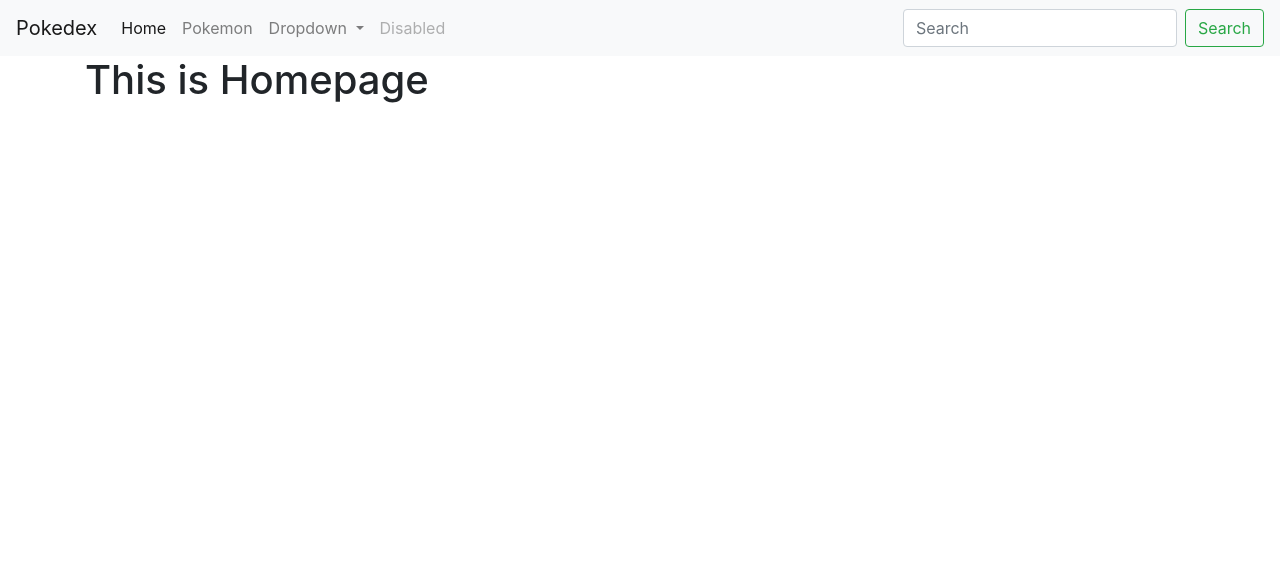
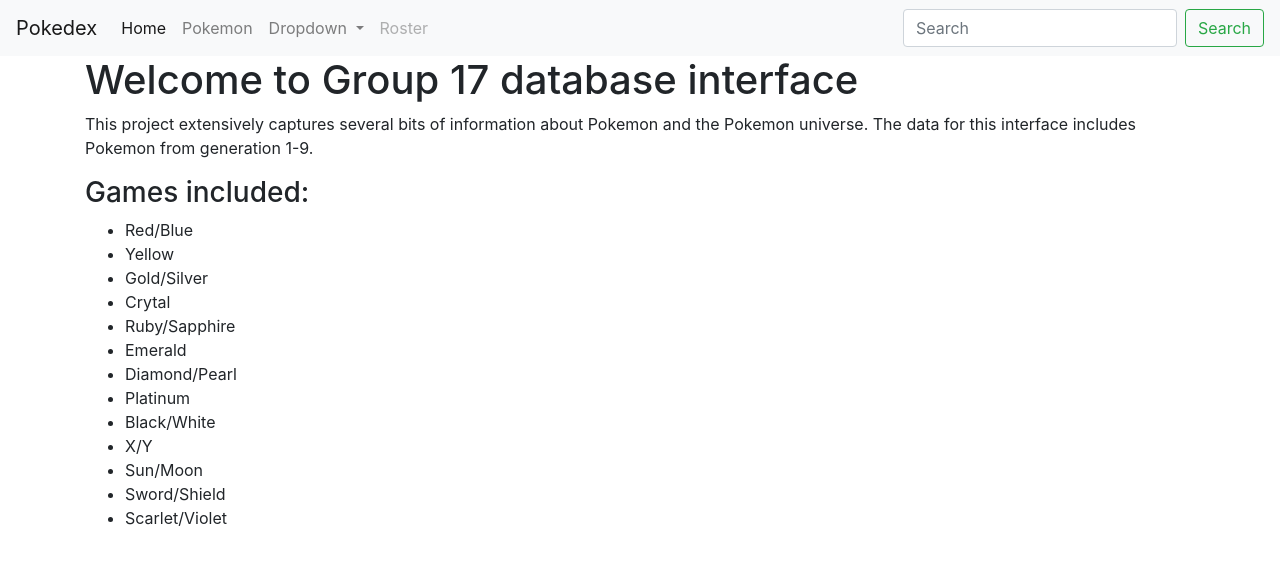
Before and after one commit to castmallards/Pokedex, a Flask app: page / in a window 1280 px wide. Shown: the top 565 px of the page. Run offline with Flask 3, Linux system fonts and the light colour scheme; parts of the project's set-up code (start-up, migrations or seed data) failed here and were passed over; some libraries are stand-ins or nearby versions.

Commit message:
Making Interface

```diff
--- a/Blueprints/__init__.py
+++ b/Blueprints/__init__.py
@@ -1,6 +1,6 @@
 import os
 from flask import Flask
-from .views import views # importing the views.py
+#from .views import views # importing the views.py
 import pymssql
 from pymssql import Error
 import getpass
@@ -8,6 +8,7 @@
 # create flask app
 def create_app():
     app = Flask(__name__)
+    from .views import views # importing the views.py
     app.register_blueprint(views, url_prefix='/')
 
     return app
--- a/Blueprints/templates/homepage.html
+++ b/Blueprints/templates/homepage.html
@@ -2,6 +2,27 @@
 
 {% block content %}
 
-<h1>This is Homepage</h1>
+<h1>Welcome to Group 17 database interface</h1>
+<p>This project extensively captures several bits of information about Pokemon
+    and the Pokemon universe. The data for this interface includes Pokemon from generation
+    1-9.
+</p>
+<h3>Games included:</h3>
+<ul>
+    <li>Red/Blue</li>
+    <li>Yellow</li>
+    <li>Gold/Silver</li>
+    <li>Crytal</li>
+    <li>Ruby/Sapphire</li>
+    <li>Emerald</li>
+    <li>Diamond/Pearl</li>
+    <li>Platinum</li>
+    <li>Black/White</li>
+    <li>X/Y</li>
+    <li>Sun/Moon</li>
+    <li>Sword/Shield</li>
+    <li>Scarlet/Violet</li>
+</ul>
+
 
 {% endblock %}
--- a/Blueprints/templates/pageTemplate.html
+++ b/Blueprints/templates/pageTemplate.html
@@ -1,31 +1,35 @@
 <!DOCTYPE html>
 <html>
+
 <head>
   <meta charset="utf-8">
   <meta name="viewport" content="width=device-width, initial-scale=1, shrink-to-fit=no">
 
   <!-- Bootstrap CSS -->
-    <link rel="stylesheet" href="https://cdn.jsdelivr.net/npm/bootstrap@4.3.1/dist/css/bootstrap.min.css" integrity="sha384-ggOyR0iXCbMQv3Xipma34MD+dH/1fQ784/j6cY/iJTQUOhcWr7x9JvoRxT2MZw1T" crossorigin="anonymous">
+  <link rel="stylesheet" href="https://cdn.jsdelivr.net/npm/bootstrap@4.3.1/dist/css/bootstrap.min.css"
+    integrity="sha384-ggOyR0iXCbMQv3Xipma34MD+dH/1fQ784/j6cY/iJTQUOhcWr7x9JvoRxT2MZw1T" crossorigin="anonymous">
 
 </head>
 
 <body>
   <nav class="navbar navbar-expand-lg navbar-light bg-light">
     <a class="navbar-brand" href="#">Pokedex</a>
-            <button class="navbar-toggler" type="button" data-toggle="collapse" data-target="#navbarSupportedContent" aria-controls="navbarSupportedContent" aria-expanded="false" aria-label="Toggle navigation">
+    <button class="navbar-toggler" type="button" data-toggle="collapse" data-target="#navbarSupportedContent"
+      aria-controls="navbarSupportedContent" aria-expanded="false" aria-label="Toggle navigation">
       <span class="navbar-toggler-icon"></span>
     </button>
 
     <div class="collapse navbar-collapse" id="navbarSupportedContent">
       <ul class="navbar-nav mr-auto">
         <li class="nav-item active">
-                  <a class="nav-link" href="#">Home<span class="sr-only">(current)</span></a>
+          <a class="nav-link" href="/">Home<span class="sr-only">(current)</span></a>
         </li>
         <li class="nav-item">
           <a class="nav-link" href="pokemon">Pokemon</a>
         </li>
         <li class="nav-item dropdown">
-                  <a class="nav-link dropdown-toggle" href="#" id="navbarDropdown" role="button" data-toggle="dropdown" aria-haspopup="true" aria-expanded="false">
+          <a class="nav-link dropdown-toggle" href="#" id="navbarDropdown" role="button" data-toggle="dropdown"
+            aria-haspopup="true" aria-expanded="false">
             Dropdown
           </a>
           <div class="dropdown-menu" aria-labelledby="navbarDropdown">
@@ -36,7 +40,7 @@
           </div>
         </li>
         <li class="nav-item">
-                  <a class="nav-link disabled" href="#" tabindex="-1" aria-disabled="true">Disabled</a>
+          <a class="nav-link disabled" href="#" tabindex="-1" aria-disabled="true">Roster</a>
         </li>
       </ul>
       <form class="form-inline my-2 my-lg-0">
@@ -51,19 +55,20 @@
 
   <script src="https://code.jquery.com/jquery-3.3.1.slim.min.js"
     integrity="sha384-q8i/X+965DzO0rT7abK41JStQIAqVgRVzpbzo5smXKp4YfRvH+8abtTE1Pi6jizo"
-        crossorigin="anonymous"
-        ></script>
+    crossorigin="anonymous"></script>
 
   <script src="https://cdn.jsdelivr.net/npm/popper.js@1.14.7/dist/umd/popper.min.js"
     integrity="sha384-UO2eT0CpHqdSJQ6hJty5KVphtPhzWj9WO1clHTMGa3JDZwrnQq4sF86dIHNDz0W1"
-        crossorigin="anonymous"
-        ></script>
+    crossorigin="anonymous"></script>
 
   <script src="https://cdn.jsdelivr.net/npm/bootstrap@4.3.1/dist/js/bootstrap.min.js"
     integrity="sha384-JjSmVgyd0p3pXB1rRibZUAYoIIy6OrQ6VrjIEaFf/nJGzIxFDsf4x0xIM+B07jRM"
-        crossorigin="anonymous"
-        ></script>
-
+    crossorigin="anonymous"></script>
+  <script type="text/javascript" charset="utf8"
+    src="https://cdn.datatables.net/1.10.25/js/jquery.dataTables.js"></script>
+  <script type="text/javascript" charset="utf8"
+    src="https://cdn.datatables.net/1.10.25/js/dataTables.bootstrap5.js"></script>
+  {% block scripts %}{% endblock %}
 </body>
 
 </html>
--- a/Blueprints/views.py
+++ b/Blueprints/views.py
@@ -1,6 +1,6 @@
 from flask import Blueprint, request
 from flask.templating import render_template
-# from . import conn
+from . import conn
 
 # :param:
 # -- 'views' is name of file
@@ -16,8 +16,39 @@
 # Pokemon page shows a list of pokemons
 @views.route('/pokemon')
 def pokemon_page():
-    return render_template("pokemon.html")
+    curr = conn.cursor()
+    all_pok = 'SELECT * FROM Pokemon'
+    curr.execute(all_pok)
+    result = curr.fetchall()
+
+    return render_template("pokemon.html", Pokemon=result)
 
 @views.route('/moves')
 def moves_page():
     return render_template("moves.html")
+
+@views.route('/newPkmnIntro', methods=["GET"])
+def newPkmnIntro_page():
+
+    if request.method == "GET":
+        game = request.form['Games']
+
+    games_list = ''
+    types = ''
+    curr = conn.cursor()
+    curr.execute('SELECT ')
+
+    return render_template('newPkmnIntro.html', Games=games_list, Type=types)
+
+@views.route('/newPkmnIntro/<game_name>', methods=["GET"])
+def newPkmnIntro_page():
+
+    if request.method == "GET":
+        game = request.form['Games']
+
+    games_list = ''
+    types = ''
+    curr = conn.cursor()
+    curr.execute('SELECT ')
+
+    return render_template('newPkmnIntro_info.html', Games=games_list, Type=types)
--- a/tempCodeRunnerFile.py
+++ b/tempCodeRunnerFile.py
@@ -1 +1 @@
-create_app
+app = create_app()
```
Also changed, not shown: Blueprints/templates/newPkmnIntro.html (added, +45 -0 lines), Blueprints/templates/pokemon.html (+46 -1 lines), Blueprints/templates/newPknmIntro_info.html (added), CSVtoSQL/Pokemon.sql. Lines whose indentation alone changed are shown as unchanged.
